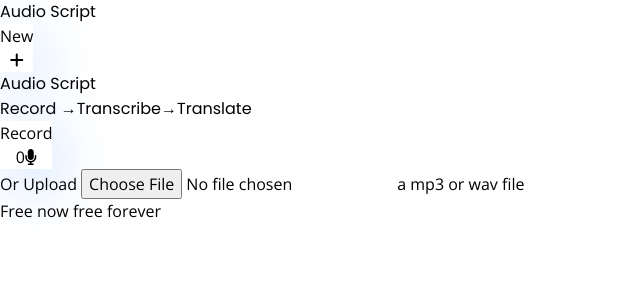
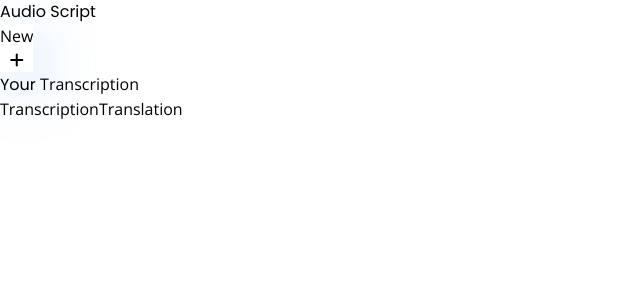
Before and after one commit to Ambitiousparam/Audio-Script, a React (Vite) app: page / in a window 1280 px wide. Shown: the top 300 px of the page, without its empty margins (0-640 px from the left). Built offline with nearby package versions, Linux system fonts and the light colour scheme.

Commit message:
feat:working on transcription page

```diff
--- a/src/App.jsx
+++ b/src/App.jsx
@@ -1,34 +1,41 @@
-import { useState,useEffect } from 'react';
+import { useState, useEffect } from 'react';
 import Homepage from './components/Homepage';
 import Header from './components/Header';
-import FileDisplay from"./components/Filedisplay"
+import Information from "./components/information";
+import Transcribing from './components/transcribing';
+import FileDisplay from './components/Filedisplay';
 
 function App() {
   const [file, setFile] = useState(null);
   const [audioStream, setAudioStream] = useState(null);
+  const [output, setOutput] = useState(true);
+  const [loading, setoading] = useState(true);
 
-  const isaudioavailable = file || audioStream
+  const isaudioavailable = file || audioStream;
 
- function handleaudioreset(props){
-    setFile(null)
-    setAudioStream(null)
+  function handleaudioreset() {
+    setFile(null);
+    setAudioStream(null);
   }
 
-  useEffect(()=>{
-    console.log(audioStream)
-
-  },[audioStream])
+  useEffect(() => {
+    console.log(audioStream);
+  }, [audioStream]);
 
   return (
-    <div className="flex flex-col m-w-[1000px] m-auto w-full">
+    <div className="flex flex-col max-w-[1000px] m-auto w-full">
       <section className="min-h-screen flex flex-col">
-       <Header/>
-       { isaudioavailable ?(
-        <FileDisplay file ={file} audioStream={setAudioStream} />
-       ):(<Homepage setFile={setFile} setAudioStream={setAudioStream}/>)}
+        <Header />
+        {output ? (
+          <Information />
+        ) : loading ? (
+          <Transcribing />
+        ) : isaudioavailable ? (
+          <FileDisplay file={file} audioStream={audioStream} />
+        ) : (
+          <Homepage setFile={setFile} setAudioStream={setAudioStream} />
+        )}
       </section>
-
-
       <footer></footer>
     </div>
   );
--- a/src/components/Filedisplay.jsx
+++ b/src/components/Filedisplay.jsx
@@ -1,24 +1,27 @@
 import React from 'react';
 
-export default function FileDisplay(props) {
+const FileDisplay = (props) => {
   const { handleaudioreset, file, audioStream } = props;
   return (
-    <main className="flex-1 flex flex-col justify-center items-center p-20 gap-3 sm:gap-4 md:gap-5  mx-w-full  sm-w-96 mx-w-auto">
-      <h1 className="font-semibold text-5xl sm:text-6xl  md:text-7xl">
+    <main className="flex-1 flex flex-col justify-center items-center p-20 gap-3 sm:gap-4 md:gap-5 mx-w-full sm-w-96 mx-w-auto">
+      <h1 className="font-semibold text-5xl sm:text-6xl md:text-7xl">
         Your <span className="text-blue-400 bold">File</span>
       </h1>
-      <div className=' my-4 mx-auto flex flex-col text-left'>
+      <div className='my-4 mx-auto flex flex-col text-left'>
         <h3 className='font-semibold'>
           Name
         </h3>
-        <p>{file ? file?.name :'custom audio'}</p>
+        <p>{file ? file.name : 'custom audio'}</p>
       </div>
       <div className='flex items-center justify-between gap-4'>
-        <button onClick={handleaudioreset} className=' hover:text-blue-400 duration-200'>Reset</button>
+        <button onClick={handleaudioreset} className='hover:text-blue-400 duration-200'>Reset</button>
         <button className='flex items-center font-medium specialbtn px-3 py-2 rounded-lg gap-2 text-blue-400'>
-        <p>Transcribe</p>  <i className="fa-solid fa-pen-nib"></i>
+          <p>Transcribe</p>
+          <i className="fa-solid fa-pen-nib"></i>
         </button>
       </div>
     </main>
   );
-}
+};
+
+export default FileDisplay;
--- /dev/null
+++ b/src/components/information.jsx
@@ -0,0 +1,20 @@
+import React, { useState } from 'react';
+
+const Information = () => {
+  const [tab,settab] =useState("transcription")
+  return (
+    <main className="flex-1 flex flex-col justify-center items-center p-6 sm:p-8 md:p-10 lg:p-20 gap-3 sm:gap-4 md:gap-5 max-w-screen-lg mx-auto">
+      <h1 className="font-semibold text-5xl sm:text-6xl md:text-7xl whitespace-nowrap">
+        Your <span className="text-blue-400 font-bold">Transcription</span>
+      </h1>
+      <div className='flex  mx-auto bg-white border-2 border-solid border-blue-300 shadow rounded-full overflow-hidden items-center gap-2'>
+        <button className='px-4 py-1 font-medium'>Transcription</button>
+        <button className='px-4 py-1 font-medium'>Translation</button>
+
+
+      </div>
+    </main>
+  );
+};
+
+export default Information;
--- a/src/components/transcribing.jsx
+++ b/src/components/transcribing.jsx
@@ -1,14 +1,21 @@
-import React from 'react'
+import React from 'react';
 
-const transcribing = () => {
-  return (
-    <div className='flex flex-col items-center justify-center gap-10 md-gap-14 py-24'>
-              <h1 className="font-semibold text-5xl sm:text-6xl  md:text-7xl">
-        <span className="text-blue-400 bold">Transcribing</span>
-      </h1>
+export default function Transcribing(props) {
+    const { downloading } = props;
 
-    </div>
-  )
+    return (
+        <div className='flex items-center flex-1 flex-col justify-center gap-10 md:gap-14 text-center pb-24 p-4 pb'>
+            <div className='flex flex-col gap-2 sm:gap-4'>
+                <h1 className='font-semibold text-4xl sm:text-5xl md:text-6xl'>
+                    <span className='text-blue-400 bold'>Transcribing</span>
+                </h1>
+                <p>{!downloading ? 'warming up cylinders' : 'core cylinders engaged'}</p>
+            </div>
+            <div className='flex flex-col gap-2 sm:gap-3 max-w-[600px] mx-auto w-full'>
+                {[0, 1, 2].map(val => (
+                    <div key={val} className={'rounded-full h-2 sm:h-3 bg-slate-400 loading ' + `loading${val}`}></div>
+                ))}
+            </div>
+        </div>
+    );
 }
-
-export default transcribing
--- a/src/index.css
+++ b/src/index.css
@@ -18,3 +18,28 @@ h1,h2,h3, .bold{
 .specialbtn:hover{
     opacity: 0.8;
 }
+.loading{
+    animation: width 5s linear infinite;
+    margin-right:auto;
+
+}
+.loading1{
+    animation-delay:-4s  ;
+}
+.loading2{
+    animation-delay:-2s  ;
+}
+@keyframes width{
+    0%{width:100%}
+    10%{width:73%}
+    20%{width:35%}
+    30%{width:48%}
+    40%{width:56%}
+    50%{width:100%}
+    60%{width:66%}
+    70%{width:100%}
+    80%{width:80%}
+    90%{width:100%}
+    100%{width:25%}
+
+}
```
